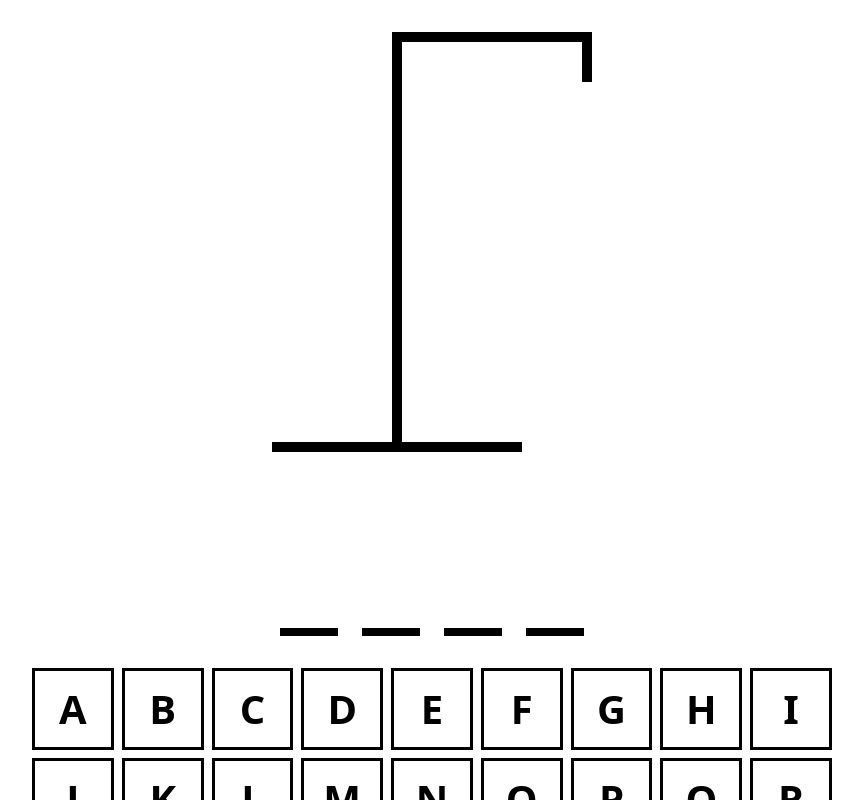
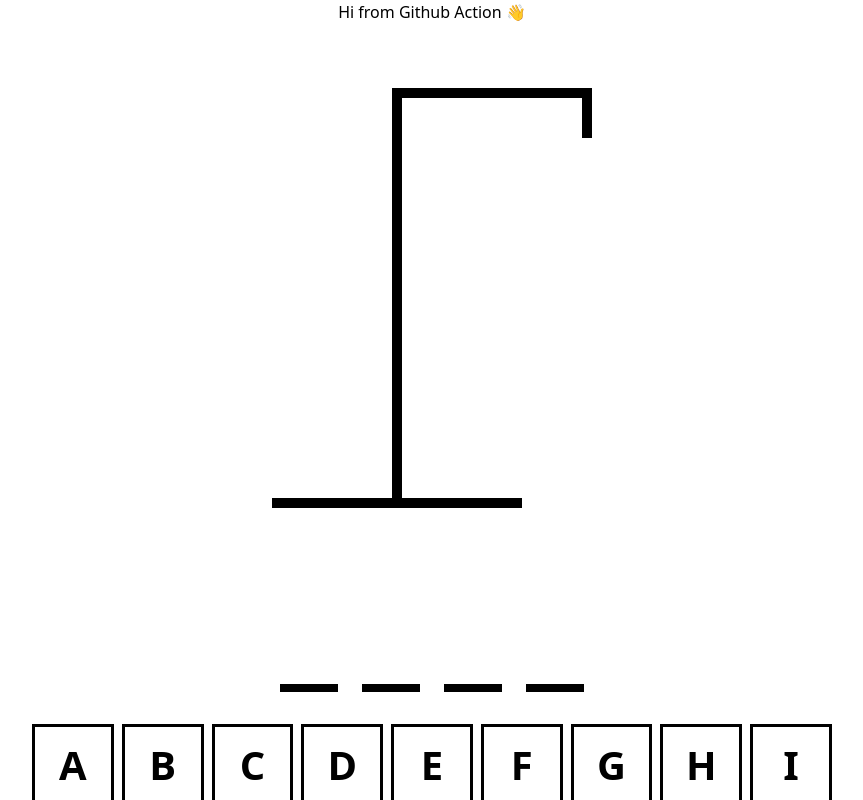
Before and after one commit to RothaSAMON/hangman-game, a React (Vite) app: page / in a window 1280 px wide. Shown: the top 800 px of the page, without its empty margins (208-1071 px from the left). Built offline with nearby package versions, Linux system fonts and the light colour scheme.

Commit message:
Test CI/CD github action 1

```diff
--- a/src/App.tsx
+++ b/src/App.tsx
@@ -66,6 +66,8 @@ function App() {
 
   return (
     <div className="max-w-[800px] flex flex-col gap-8 mx-auto items-center">
+
+      Hi from Github Action 👋
       <div className="text-center text-[20px]">
         {isWinner && "Winner! - Enter to try againt"}
         {isLoser && "Nice Try! - Enter to try againt"}
```
